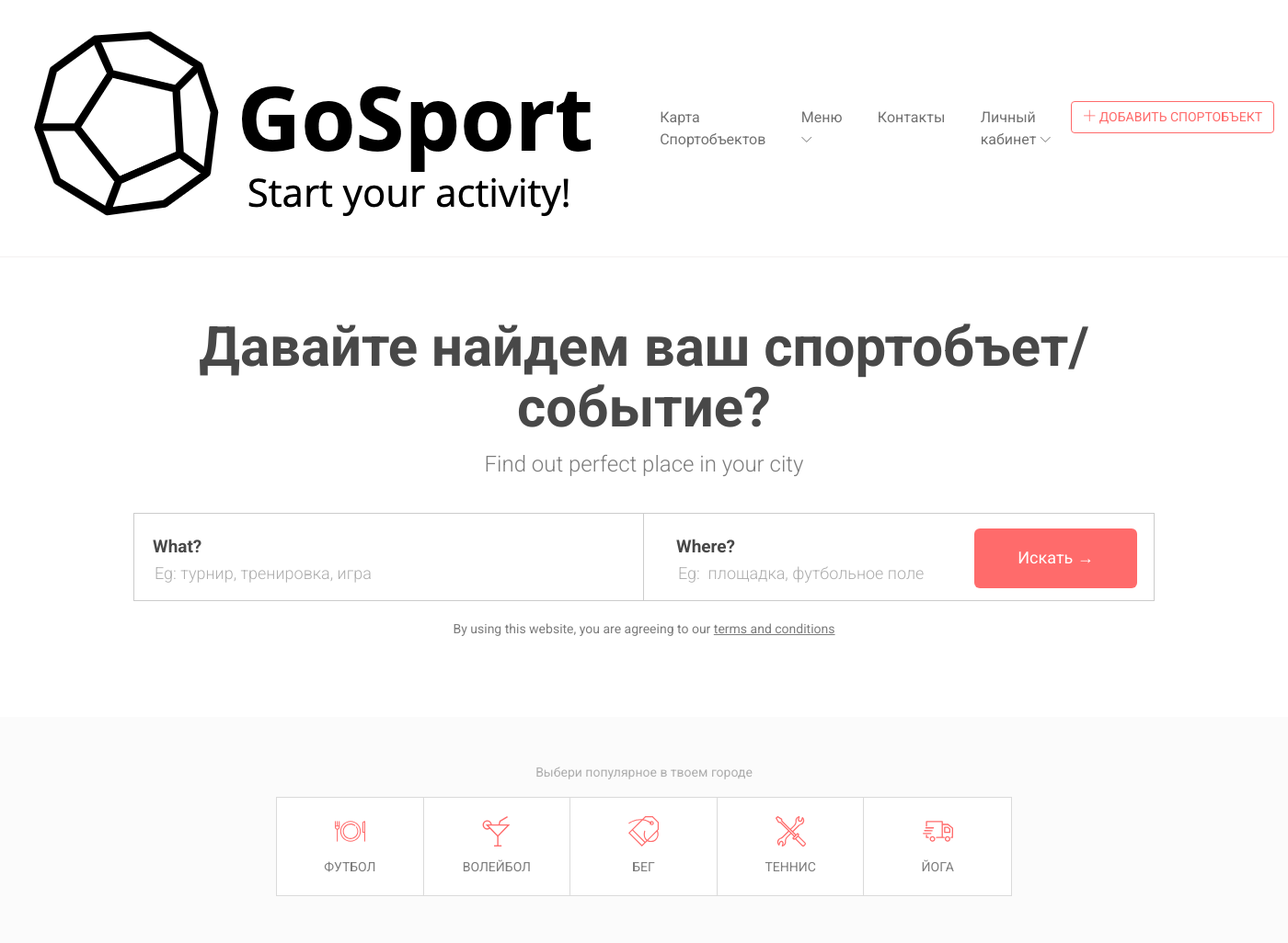
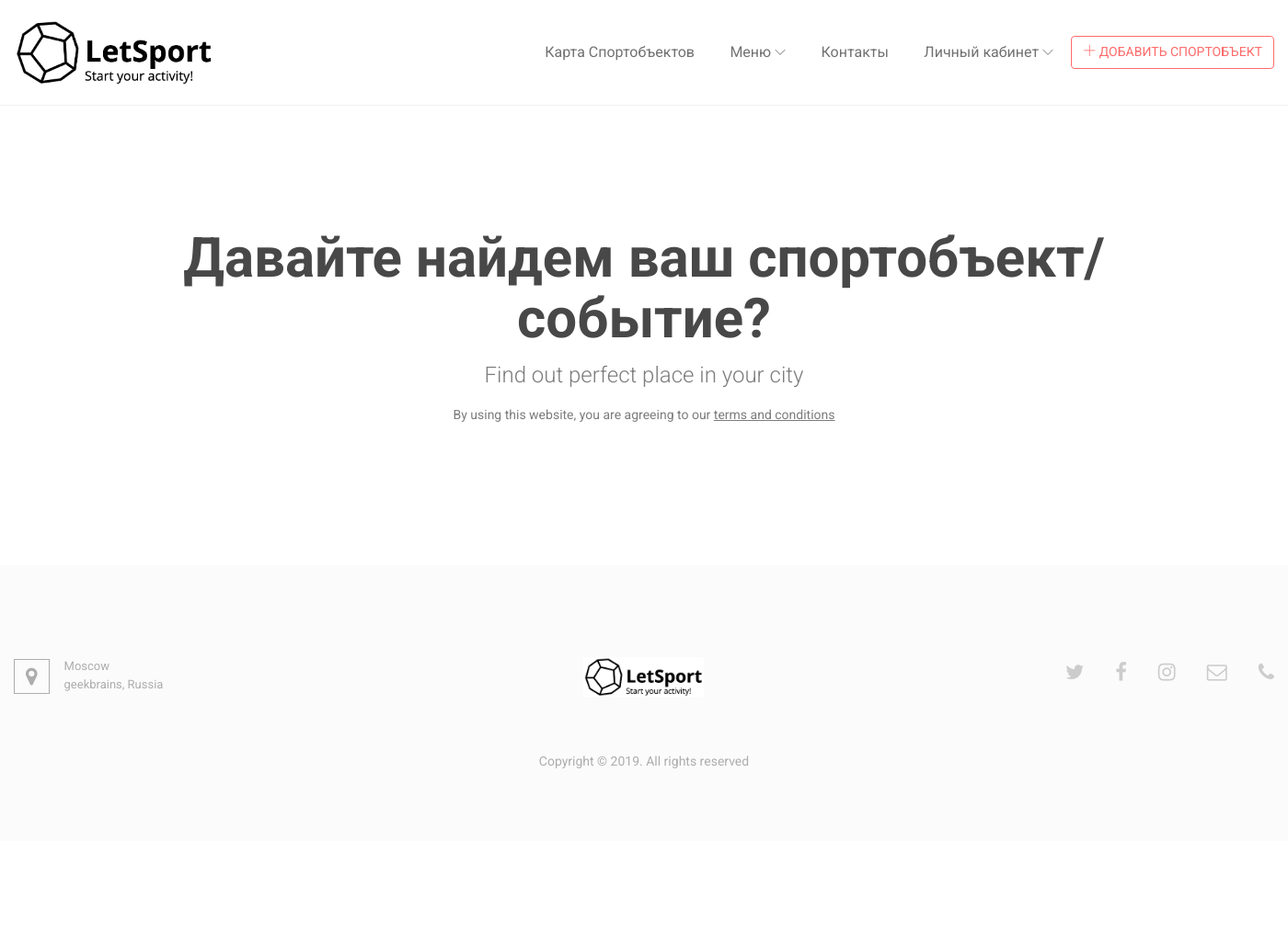
Before and after one commit to gosport-geekbrains/gosport, a Django app: page / in a window 1400 px wide. Shown: the top 1026 px of the page at 92% size. After the commit the page ends 836 px from the top, so only its background shows below. Run offline with Django 3.2, Linux system fonts and the light colour scheme; the visitor is signed in with stand-in values (Sample User, id 1); some libraries are stand-ins or nearby versions.

Commit message:
Внес правки по мелочи

```diff
--- a/gosport_project/static/css/style.css
+++ b/gosport_project/static/css/style.css
@@ -278,14 +278,13 @@
       display: block; } }
 
 .btn-search {
+  width: 50%;
   position: absolute;
-  top: 29%;
-  right: 3%;
+  top: 78%;
+  right: 23%;
   background: #ff6b6b;
   border-radius: 6px;
   text-align: center;
-  -webkit-transition: 0.3s;
-  -o-transition: 0.3s;
   transition: 0.3s; }
   @media (max-width: 992px) {
     .btn-search {
--- a/mainapp/templates/mainapp/includes/_footer.html
+++ b/mainapp/templates/mainapp/includes/_footer.html
@@ -5,12 +5,12 @@
             <div class="col-md-4 responsive-wrap">
                 <div class="location">
                     <i class="fa fa-map-marker" aria-hidden="true"></i>
-                    <p>503 Sylvan Ave, Mountain View<br> CA 94041, United States</p>
+                    <p>Moscow<br> geekbrains, Russia</p>
                 </div>
             </div>
             <div class="col-md-4 responsive-wrap">
                 <div class="footer-logo_wrap">
-                    <img src="/static/img/footer-logo.png" alt="#" class="img-fluid">
+                    <img style="width: 30%" src="/static/img/logo.png" alt="#" class="img-fluid">
                 </div>
             </div>
             <div class="col-md-4 responsive-wrap">
@@ -26,9 +26,7 @@
         <div class="row mt-5">
             <div class="col-md-12">
                 <div class="copyright">
-                    <p>Copyright © 2017 Listed Inc. All rights reserved</p>
-                    <a href="#">Privacy</a>
-                    <a href="#">Terms</a>
+                    <p>Copyright © 2019. All rights reserved</p>
                 </div>
             </div>
         </div>
--- a/mainapp/templates/mainapp/includes/_site_navigation.html
+++ b/mainapp/templates/mainapp/includes/_site_navigation.html
@@ -5,7 +5,7 @@
             <div class="row">
                 <div class="col-md-12">
                     <nav class="navbar navbar-expand-lg">
-                        <a class="navbar-brand" href="{% url 'mainapp:index' %}"><img src="/static/img/logo.png" alt="logo"></a>
+                        <a class="navbar-brand" href="{% url 'mainapp:index' %}"><img style="width: 50%" src="/static/img/logo.png" alt="logo"></a>
                         <button class="navbar-toggler" type="button" data-toggle="collapse"
                                 data-target="#navbarNavDropdown" aria-controls="navbarNavDropdown" aria-expanded="false"
                                 aria-label="Toggle navigation">
--- a/mainapp/templates/mainapp/index.html
+++ b/mainapp/templates/mainapp/index.html
@@ -6,39 +6,42 @@
         <div class="container">
             <div class="row d-flex justify-content-center">
                 <div class="hero-title">
-                    <h1>Давайте найдем ваш спортобъет/событие?</h1>
+                    <h1>Давайте найдем ваш спортобъект/событие?</h1>
                     <h3>Find out perfect place in your city </h3>
+                    <div class="btn-search">
+                            <a href="{% url 'venues:venues_map' %}" class="btn btn-simple">Искать →</a>
+                    </div>
                 </div>
+
             </div>
             <div class="row">
                 <div class="col-md-12">
-                    <form>
-                        <div class="search-box">
-                            <div class="row">
-                                <div class="col-md-6 search-box_line">
-                                    <div class="search-box1">
-                                        <div class="search-box-title">
-                                            <label>What?</label><br>
-                                            <input type="text" name="#" class="search-form"
-                                                placeholder="Eg: турнир, тренировка, игра">
-                                        </div>
-                                    </div>
-                                </div>
-                                <div class="col-md-6">
-                                    <div class="search-box2">
-                                        <div class="search-box-title">
-                                            <label>Where?</label><br>
-                                            <input type="text" name="#" class="search-form"
-                                                placeholder="Eg:  площадка, футбольное поле">
-                                        </div>
-                                    </div>
-                                </div>
-                            </div>
-                        </div>
-                        <div class="btn-search">
-                            <a href="#" class="btn btn-simple">Искать →</a>
-                        </div>
-                    </form>
+
+<!--                    <form>-->
+<!--                        <div class="search-box">-->
+<!--                            <div class="row">-->
+<!--                                <div class="col-md-6 search-box_line">-->
+<!--                                    <div class="search-box1">-->
+<!--                                        <div class="search-box-title">-->
+<!--                                            <label>What?</label><br>-->
+<!--                                            <input type="text" name="#" class="search-form"-->
+<!--                                                placeholder="Eg: турнир, тренировка, игра">-->
+<!--                                        </div>-->
+<!--                                    </div>-->
+<!--                                </div>-->
+<!--                                <div class="col-md-6">-->
+<!--                                    <div class="search-box2">-->
+<!--                                        <div class="search-box-title">-->
+<!--                                            <label>Where?</label><br>-->
+<!--                                            <input type="text" name="#" class="search-form"-->
+<!--                                                placeholder="Eg:  площадка, футбольное поле">-->
+<!--                                        </div>-->
+<!--                                    </div>-->
+<!--                                </div>-->
+<!--                            </div>-->
+<!--                        </div>-->
+<!--                        -->
+<!--                    </form>-->
                     <p class="search-bottom-title">By using this website, you are agreeing to our <a href="#"> terms and
                         conditions</a></p>
                 </div>
@@ -47,6 +50,7 @@
     </section>
     <!--//END MAIN TITLE -->
     <!--============================= POPULAR =============================-->
+    {% comment %}
     <div class="popular-link-set gray">
         <div class="container">
             <div class="row">
@@ -135,5 +139,6 @@
             </div>
         </div>
     </div>
+    {% endcomment %}
     <!--//END POPULAR -->
 {% endblock content %}
```
Also changed, not shown: venuesapp/templates/venuesapp/venue.html (+12 -13 lines), gosport_project/static/img/logo.png, 3 other files.
